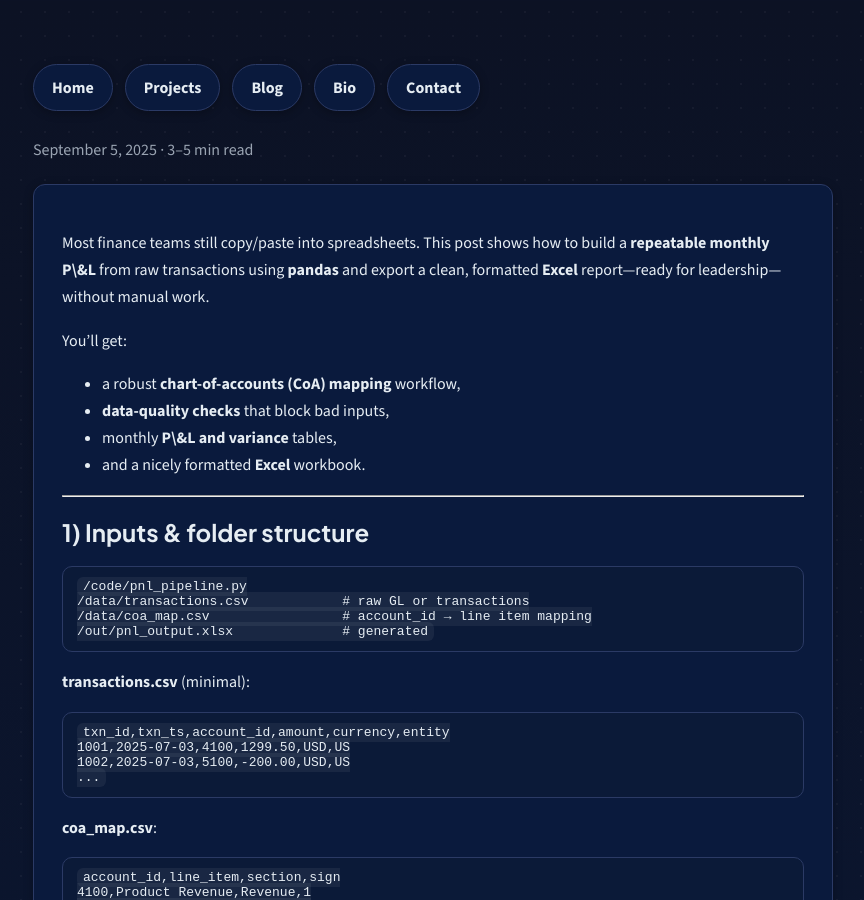
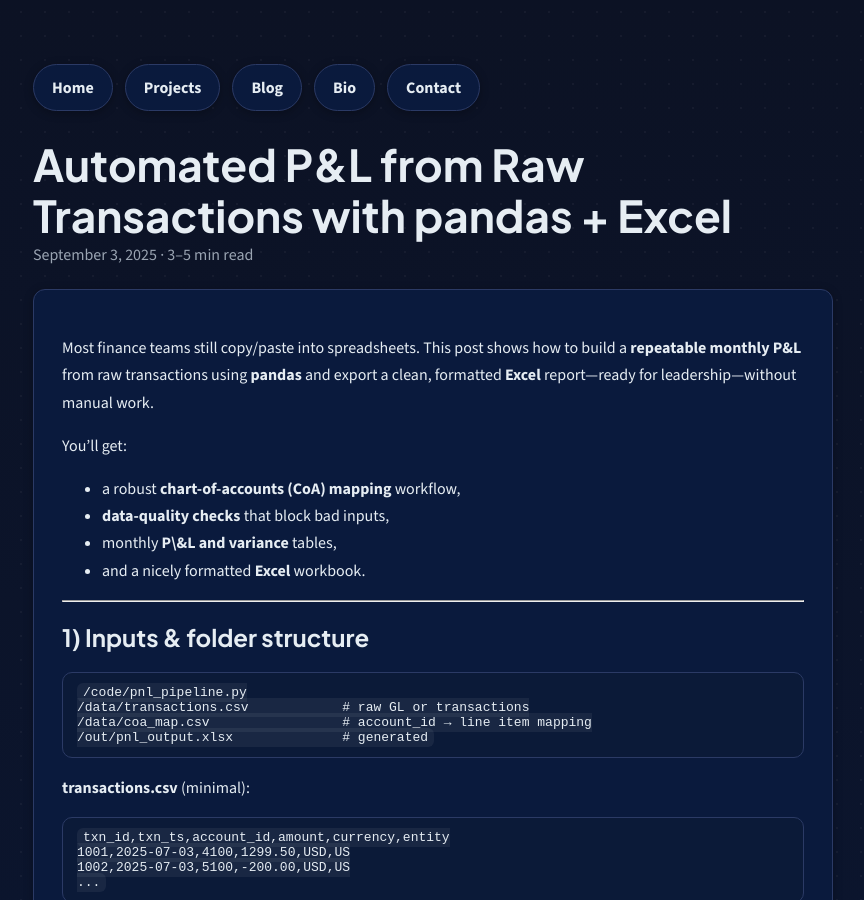
Before and after one commit to gflobe5510/gflobe5510.github.io, a Jekyll site: the page built from _posts/2025-09-03-automated-pnl-pandas-excel.md, in a window 1280 px wide and 900 px high. Shown: the whole window, without its empty margins (207-1071 px from the left). Built offline with Jekyll 4.4.1, drawn with Linux system fonts in a browser that asks for light colours; our own code applies the rules of GitHub Pages for plain Markdown files.

Commit message:
Update 2025-09-03-automated-pnl-pandas-excel.md

```diff
--- a/_posts/2025-09-03-automated-pnl-pandas-excel.md
+++ b/_posts/2025-09-03-automated-pnl-pandas-excel.md
@@ -1,11 +1,11 @@
 ---
 
 layout: post
-title: "Automated P\&L from Raw Transactions with pandas + Excel"
+title: "Automated P&L from Raw Transactions with pandas + Excel"
 reading\_time: "7–9 min read"
 ---
 
-Most finance teams still copy/paste into spreadsheets. This post shows how to build a **repeatable monthly P\&L** from raw transactions using **pandas** and export a clean, formatted **Excel** report—ready for leadership—without manual work.
+Most finance teams still copy/paste into spreadsheets. This post shows how to build a **repeatable monthly P&L** from raw transactions using **pandas** and export a clean, formatted **Excel** report—ready for leadership—without manual work.
 
 You’ll get:
 
```
